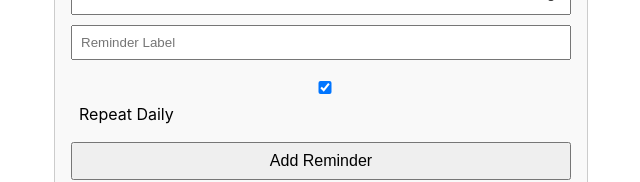
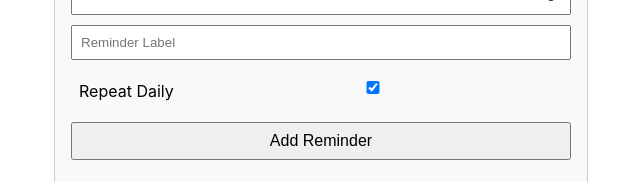
Before and after one commit to yujin-hong-123/AIming4Qreativity, a React (Create React App) app in the folder frontend/: page /reminder in a window 1280 px wide. Shown: the part 143-325 px from the top of the page, without its empty margins (319-959 px from the left). Built offline with nearby package versions, Linux system fonts and the light colour scheme; no server answers.

Commit message:
reminder

```diff
--- a/frontend/src/components/Reminder.js
+++ b/frontend/src/components/Reminder.js
@@ -47,9 +47,14 @@ function Reminder() {
       <form onSubmit={handleSubmit}>
         <input type="time" name="time" value={form.time} onChange={handleChange} required />
         <input type="text" name="label" placeholder="Reminder Label" value={form.label} onChange={handleChange} required />
-        <label>
-          <input type="checkbox" name="repeat_daily" checked={form.repeat_daily} onChange={handleChange} />
-          Repeat Daily
+        <label className="checkbox-label">
+          <span>Repeat&nbsp;Daily</span>
+          <input
+            type="checkbox"
+            name="repeat_daily"
+            checked={form.repeat_daily}
+            onChange={handleChange}
+          />
         </label>
         <button type="submit">Add Reminder</button>
       </form>
--- a/frontend/src/styles/Reminder.css
+++ b/frontend/src/styles/Reminder.css
@@ -6,6 +6,12 @@
     border: 1px solid #ccc;
     border-radius: 8px;
     background-color: #f9f9f9;
+  }
+
+  .checkbox-label {
+    display: flex;
+    align-items: center;
+    gap: 8px;
   }
 
   form input, form label, button {
```
